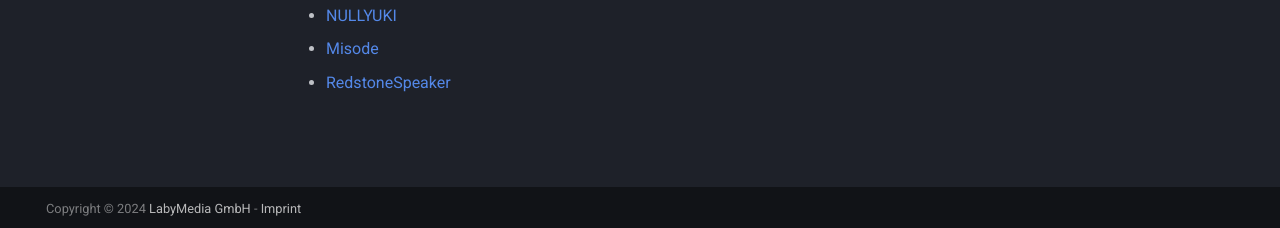
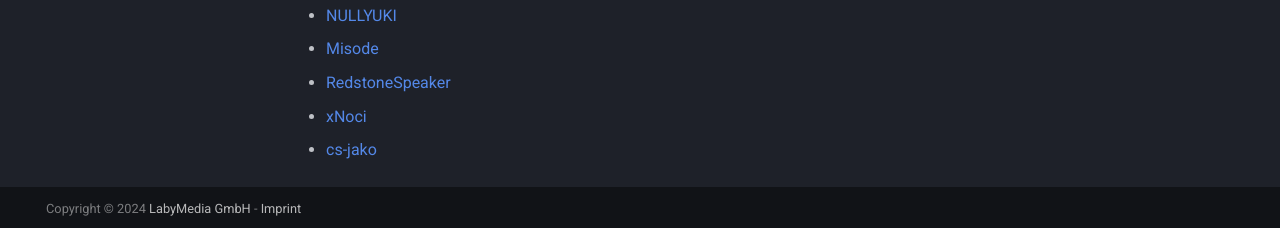
Before and after one commit to LabyMod/labymod4-api-wiki, an MkDocs documentation site: the page built from docs/pages/addon/contributors.md, in a window 1280 px wide and 1008 px high. Shown: the part 777-1005 px from the top of the window. Built offline with MkDocs 1.6.1 and Material for MkDocs 9.7.7, drawn with Linux system fonts in a browser that asks for light colours.

Commit message:
Update contributors.md

```diff
--- a/docs/pages/addon/contributors.md
+++ b/docs/pages/addon/contributors.md
@@ -19,3 +19,5 @@ We want to express our gratitude to the following people for their contributions
 + [NULLYUKI](https://github.com/NULLYUKI)
 + [Misode](https://github.com/misode)
 + [RedstoneSpeaker](https://github.com/RedstoneSpeaker)
++ [xNoci](https://github.com/xNoci)
++ [cs-jako](https://github.com/cs-jako)
```
